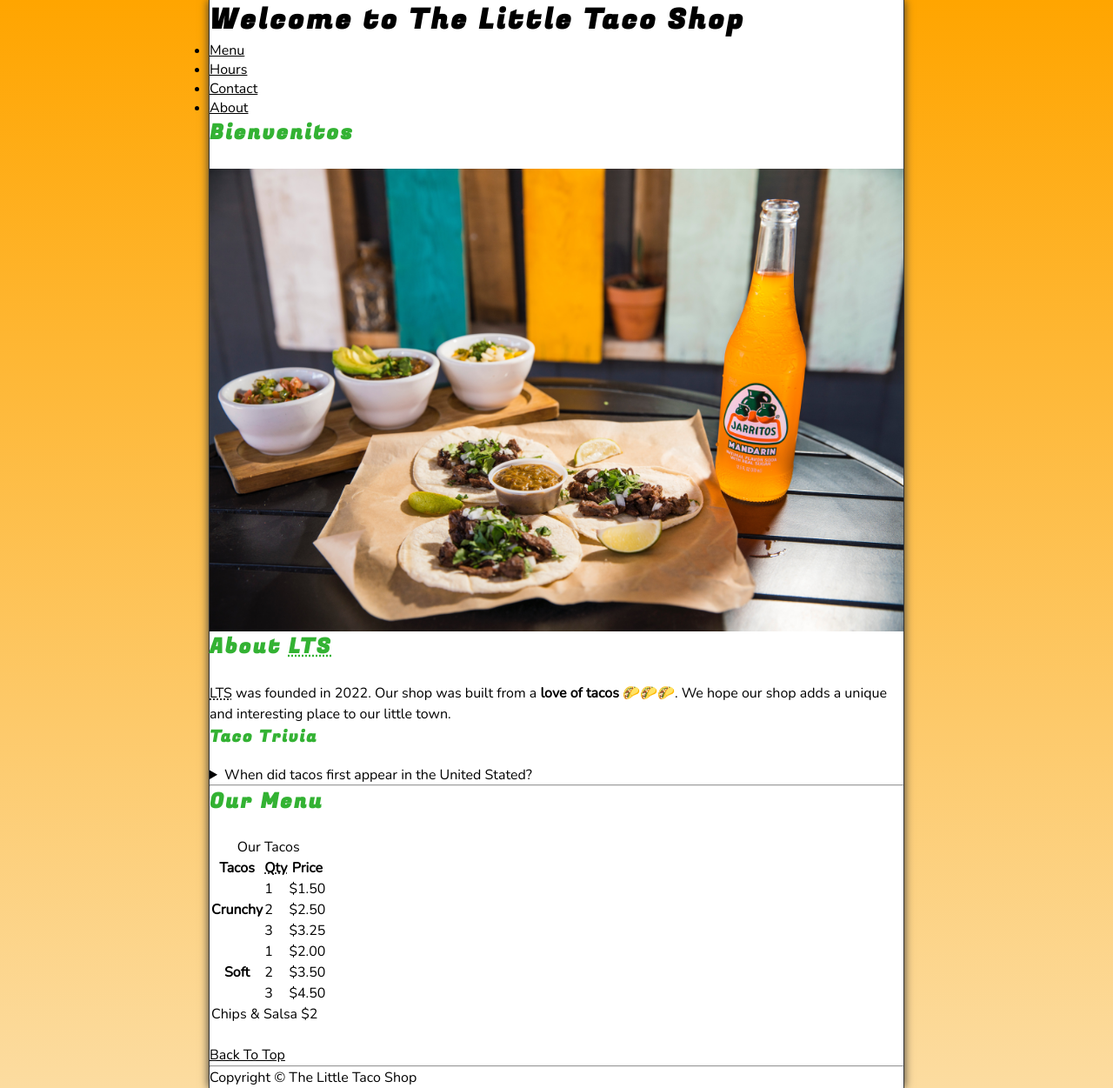
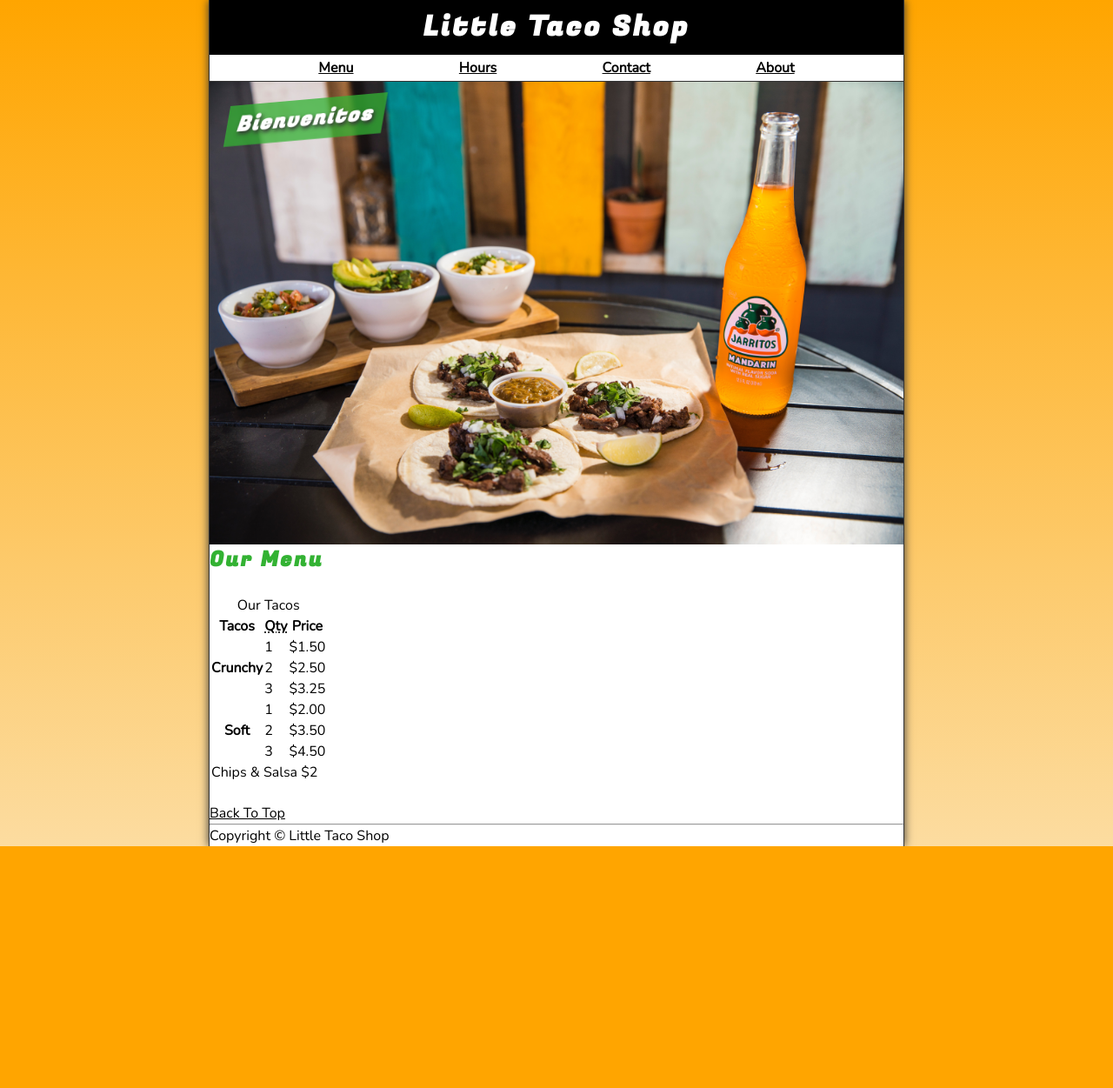
Before and after one commit to alxchiri/css-project, a plain HTML site: page index.html in a window 1280 px wide. Shown: the whole page at 87% size. After the commit the page ends 973 px from the top, so only its background shows below. Drawn offline with nearby package versions, Linux system fonts and the light colour scheme.

Commit message:
am facut footer HTML si main

```diff
--- a/css/style.css
+++ b/css/style.css
@@ -2,8 +2,8 @@
 
 /* || RESET */
 *,
-* ::after,
-* ::before {
+*::after,
+*::before {
     margin: 0;
     padding: 0;
     box-sizing: border-box;
@@ -15,7 +15,9 @@ max-width: 100%;
 height: auto;
 }
 
-input, button, textarea {
+input,
+button,
+textarea {
     font: inherit;
 }
 
@@ -38,9 +40,24 @@ input, button, textarea {
  --LINK-COLOR:#000;
  --LINK-HOVER: hsla(0, 0%, 0%, 0.6);
  --LINK-ACTIVE: orange;
+ --HEADER-BGCOLOR: #000;
+ --HEADER-COLOR: #FFF;
+ --NAV-BGCOLOR: #FFF;
+--HERO-BGCOLOR: rgba( 51, 178, 51, 0.75);
+--HERO-COLOR: #FFF;
 
  /* BORDERS */
 --BORDERS: 1px solid var(--BORDER-COLOR);
+
+/* STANDARD PADDING */
+--PADDING-TB: 0.25em;
+--PADDING-SIDE: 2.5%;
+
+
+/* STANDAR MARGIN */
+--MARGIN: clamp(1em, 2.5vh, 1.5em) 0;
+
+
 
  }
 
@@ -79,11 +96,14 @@ input, button, textarea {
 
  }
 
- h1, h2, h3{
+ h1,
+ h2,
+ h3{
     font-family: var(--FF-HEADINGS);
     letter-spacing: 0.1em;
  }
- h2, h3 {
+ h2,
+ h3 {
     margin-bottom: 1em;
     color: var(--HIGHLIGHT-COLOR);
 
@@ -93,7 +113,7 @@ input, button, textarea {
     line-height: 1.5;
 
  }
- a:any-link{
+ a:any-link {
     color:var(--LINK-COLOR);
 
  }
@@ -101,6 +121,79 @@ input, button, textarea {
     color: var(--LINK-HOVER);
 
  }
- a:active{
+ a:active {
     color:var(--LINK-ACTIVE);
  }
+
+/* || HEADER */
+
+.header {
+    position: sticky;
+    top: 0;
+    z-index: 1;
+}
+
+.header_h1 {
+    text-align: center;
+background-color: var(--HEADER-BGCOLOR);
+color: var(--HEADER-COLOR);
+padding: var(--PADDING-TB) var(--PADDING-SIDE);
+
+}
+
+.header_nav {
+    background-color: var(--NAV-BGCOLOR);
+border-bottom: var(--BORDERS);
+font-weight: bold;
+box-shadow: 0 6px 5px -5px var(--BORDER-COLOR);
+
+
+}
+
+.header_ul {
+    padding: var(--PADDING-TB) var(--PADDING-SIDE);
+list-style-type: none;
+display: flex;
+justify-content: space-evenly;
+gap: 1rem;
+
+}
+
+/* || HERO */
+
+.hero {
+    position: relative;
+
+}
+
+.hero_h2 {
+    background-color: var(--HERO-BGCOLOR);
+    color: var(--HERO-COLOR);
+padding:  0.25em 0.5em;
+letter-spacing: 0.1rem;
+text-shadow: 2px 2px 5px var(--BORDER-COLOR);
+ position: absolute;
+top: -100px;
+left: 20px;
+animation: showWelcome 0.5s ease-in-out 1s forwards;
+
+}
+
+@keyframes showWelcome {
+0% {
+    top: -20px;
+    transform: skew(0deg, -5deg) scaleY(0);
+}
+
+80% {
+    top: 30px;
+    transform: skew( 10deg, -5deg)  scaleY(1.2);
+
+}
+
+100% {
+    top: 20px;
+    transform: skew(-10deg, -5deg)
+    scaleY(1);
+}
+}
--- a/index.html
+++ b/index.html
@@ -13,7 +13,7 @@
 
 <body>
     <header class="header">
-        <h1 class="header_h1">Welcome to The Little Taco Shop</h1>
+        <h1 class="header_h1">Little Taco Shop</h1>
         <nav class="header_nav">
             <ul class="header_ul">
                 <li>
@@ -44,30 +44,9 @@
     </section>
     </header>
 
-    <main>
-        <article id="about">
-            <h2>About <abbr title="The Little Taco Shop">LTS</abbr></h2>
-            <p>
-                <abbr title="The Little Taco Shop">LTS</abbr> was founded in <time datetime="2022">2022</time>. Our shop
-                was built from a <strong>love of tacos</strong> 🌮🌮🌮. We hope our shop adds a unique and interesting
-                place to our little town.
-            </p>
-            <aside>
-                <h3>Taco Trivia</h3>
-                <details>
-                    <summary>When did tacos first appear in the United Stated?</summary>
-                    <p>
-                        Jeffrey M. Pilcher, taco historian and professor of history at the University of Minnesota, says
-                        the earliest mention of tacos in the United States are in a newspaper from <time
-                            datetime="1905">1905</time>. (Source: <cite><a
-                                href="https://www.smithsonianmag.com/arts-culture/where-did-the-taco-come-from-81228162/"
-                                target="_blank">Smithsonian Magazine</a></cite>)
-                    </p>
-                </details>
-            </aside>
-        </article>
-        <hr>
-        <article id="menu">
+    <main class="main">
+
+        <article id="menu" class="main_article">
             <h2>Our Menu</h2>
             <table>
                 <caption>Our Tacos</caption>
@@ -125,8 +104,11 @@
         </article>
     </main>
     <hr>
-    <footer>
-        <p>Copyright &copy; The Little Taco Shop</p>
+    <footer class="footer">
+        <p>
+           <span class="nowrap"> Copyright &copy; </span>
+             <span class="nowrap">Little Taco Shop</span>
+            </p>
     </footer>
 </body>
 
```
Also changed, not shown: about.html (+34 -2 lines), contact.html (+21 -21 lines), hours.html (+4 -4 lines).
